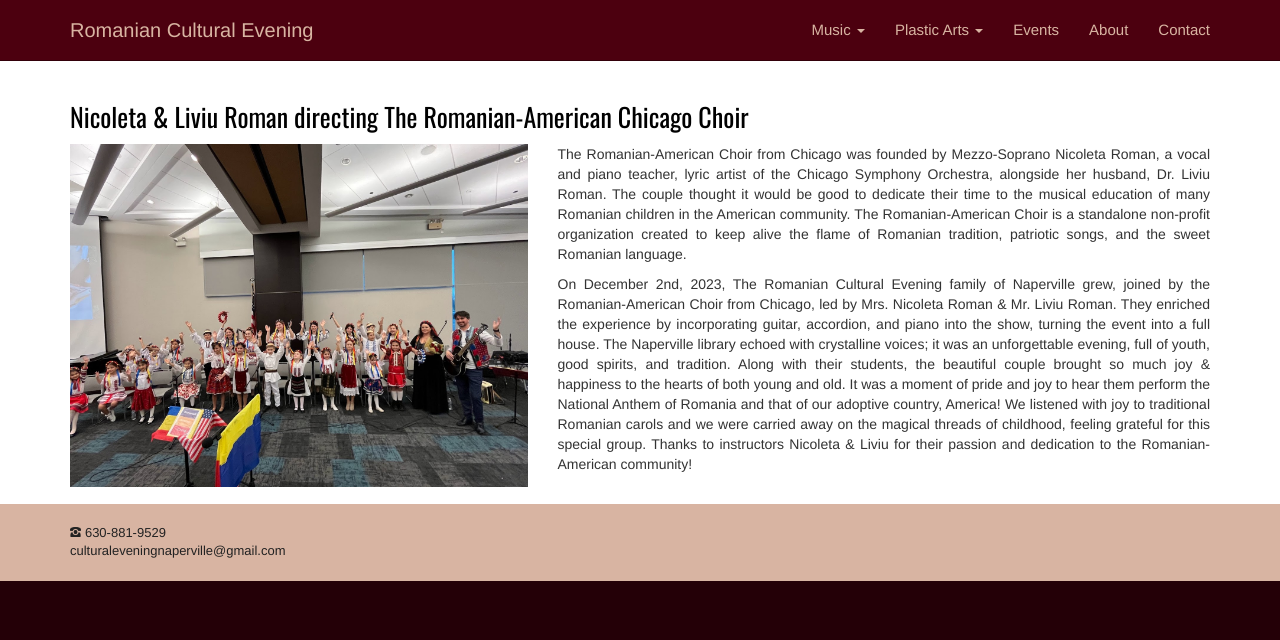
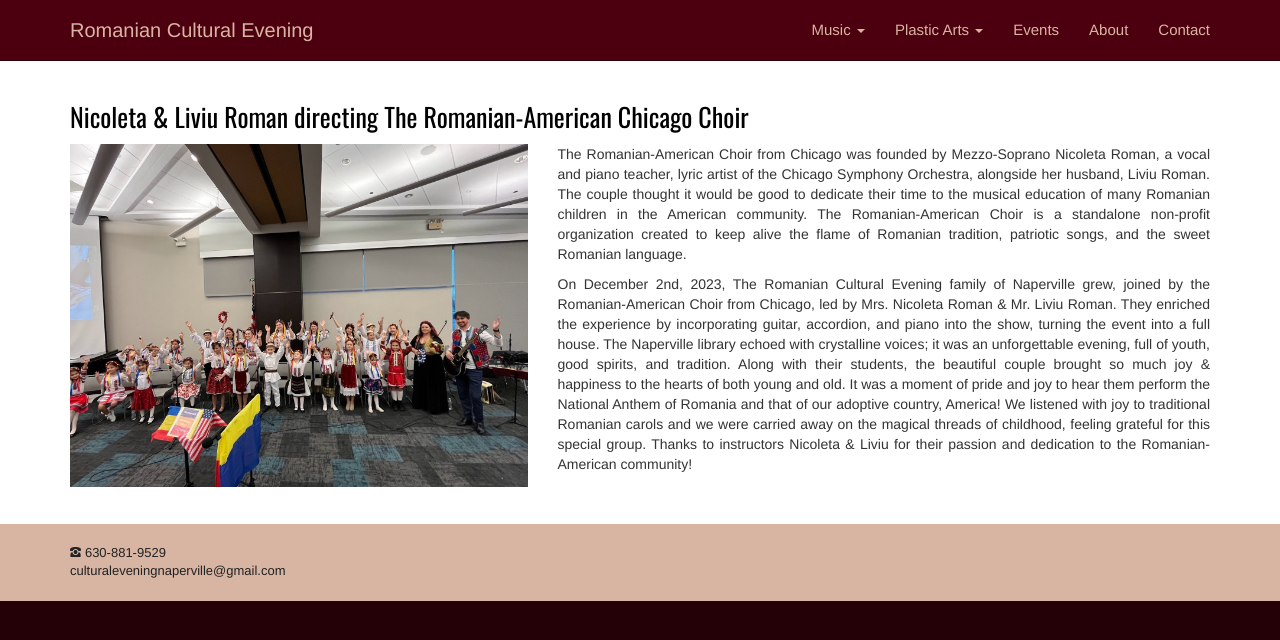
Before and after one commit to adrianth/culteve, a Jekyll site: the page built from en/music/nicoleta-roman.md, in a window 1280 px wide. Shown: the top 640 px of the page. Built offline with Jekyll 4.4.1, drawn with Linux system fonts in a browser that asks for light colours.

Commit message:
losing dr

```diff
--- a/en/music/nicoleta-roman.md
+++ b/en/music/nicoleta-roman.md
@@ -12,9 +12,10 @@ title: Nicoleta & Liviu Roman & The Romanian-American Chicago Choir
             <img class="img img-responsive" src="{{ site.baseurl }}/img/music/nicoleta-roman.jpg" />
         </div>
         <div class="col-sm-7" style="text-align: justify">
-            <p>The Romanian-American Choir from Chicago was founded by Mezzo-Soprano Nicoleta Roman, a vocal and piano teacher, lyric artist of the Chicago Symphony Orchestra, alongside her husband, Dr. Liviu Roman. The couple thought it would be good to dedicate their time to the musical education of many Romanian children in the American community. The Romanian-American Choir is a standalone non-profit organization created to keep alive the flame of Romanian tradition, patriotic songs, and the sweet Romanian language.</p>
+            <p>The Romanian-American Choir from Chicago was founded by Mezzo-Soprano Nicoleta Roman, a vocal and piano teacher, lyric artist of the Chicago Symphony Orchestra, alongside her husband, Liviu Roman. The couple thought it would be good to dedicate their time to the musical education of many Romanian children in the American community. The Romanian-American Choir is a standalone non-profit organization created to keep alive the flame of Romanian tradition, patriotic songs, and the sweet Romanian language.</p>
 
             <p>On December 2nd, 2023, The Romanian Cultural Evening family of Naperville grew, joined by the Romanian-American Choir from Chicago, led by Mrs. Nicoleta Roman & Mr. Liviu Roman. They enriched the experience by incorporating guitar, accordion, and piano into the show, turning the event into a full house. The Naperville library echoed with crystalline voices; it was an unforgettable evening, full of youth, good spirits, and tradition. Along with their students, the beautiful couple brought so much joy & happiness to the hearts of both young and old. It was a moment of pride and joy to hear them perform the National Anthem of Romania and that of our adoptive country, America! We listened with joy to traditional Romanian carols and we were carried away on the magical threads of childhood, feeling grateful for this special group. Thanks to instructors Nicoleta & Liviu for their passion and dedication to the Romanian-American community!</p>
+    <br>
     <br>
 </div>
 <br>
```
Also changed, not shown: img/music/public.jpg (added), img/music/publicul.jpg (added), img/music/transa 2.jpg (added).
